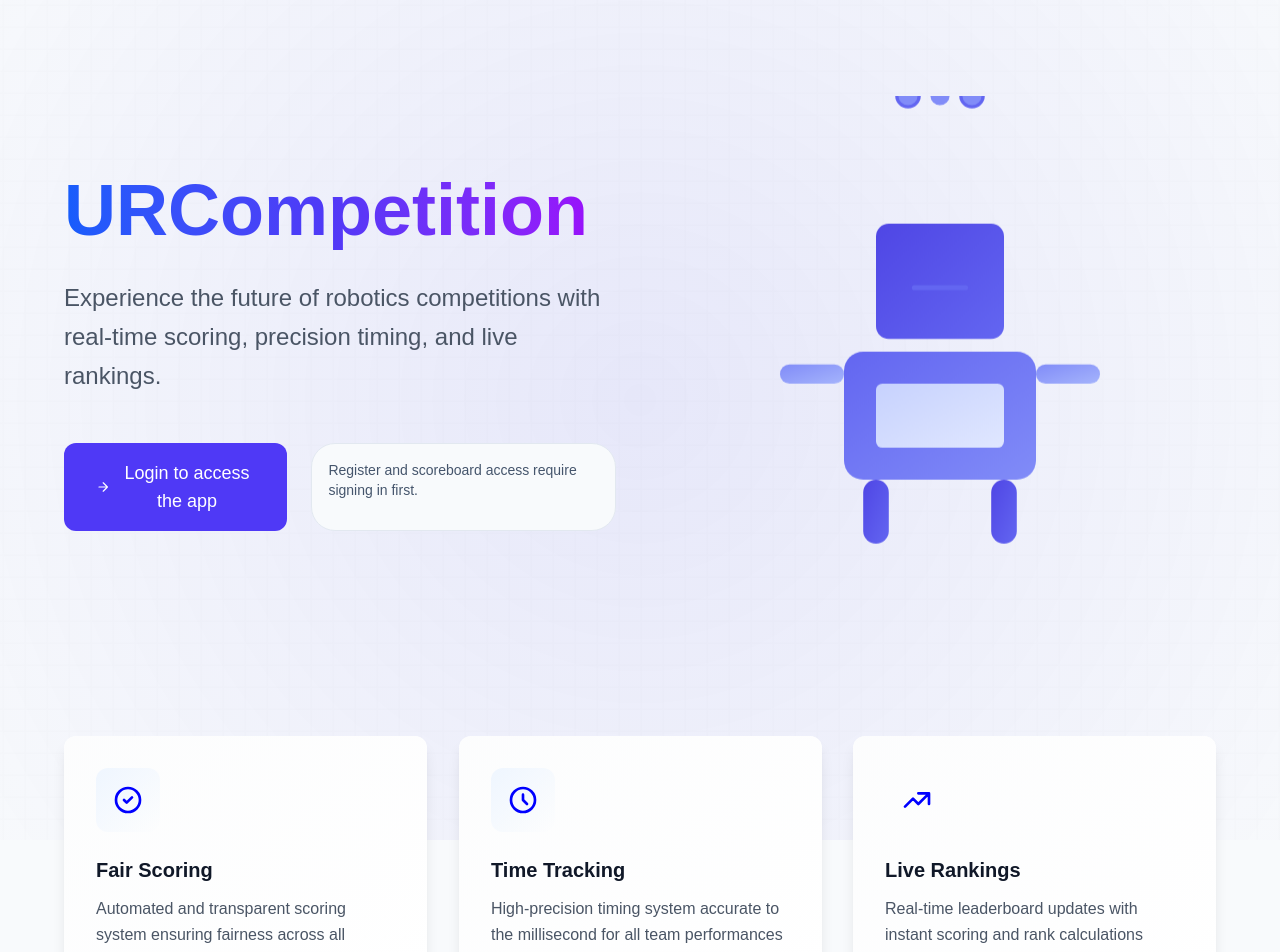
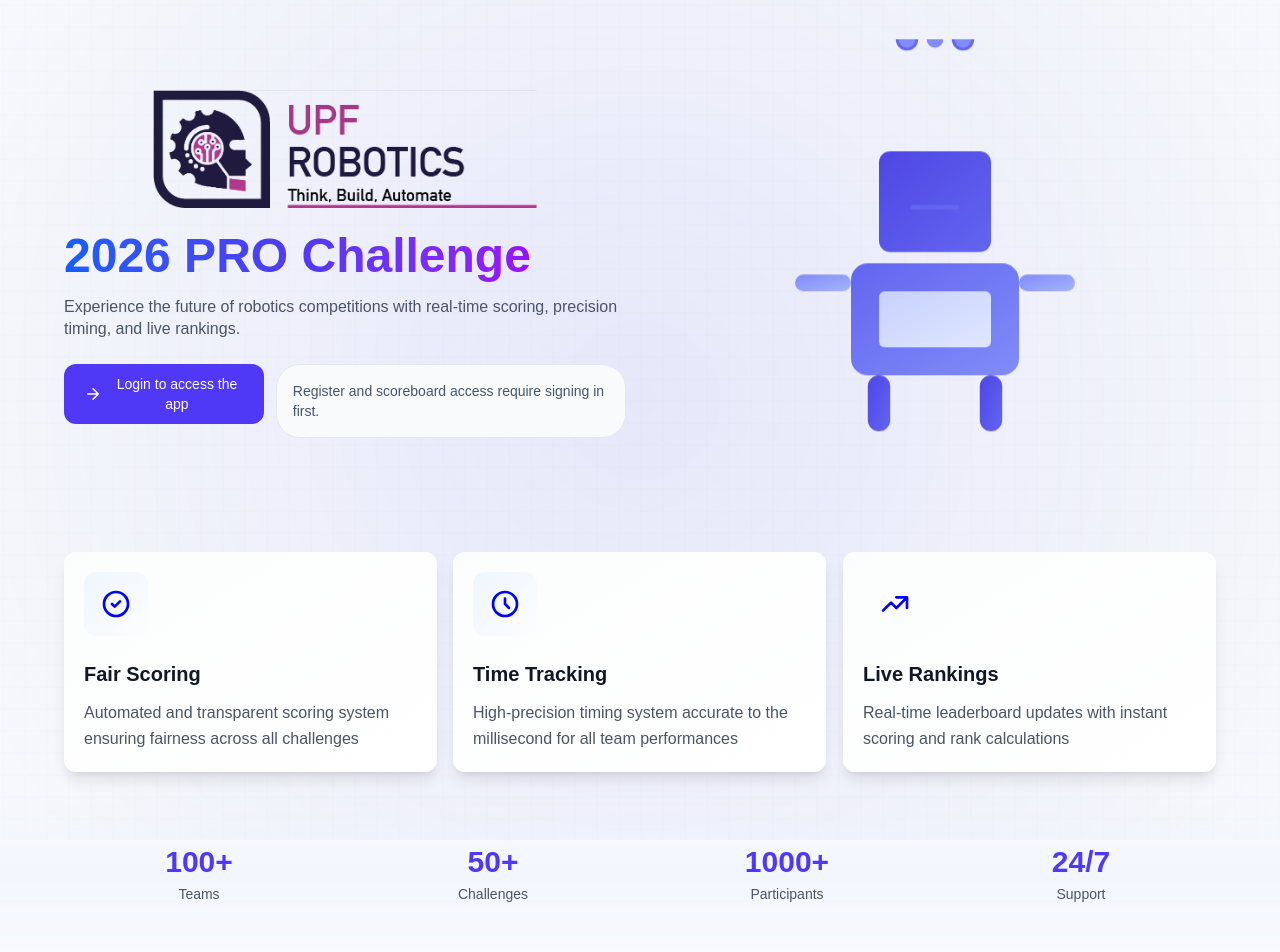
Before and after one commit to otman-dev/urcompetition, a Next.js app: page / in a window 1280 px wide. Shown: the top 952 px of the page. Built offline with nearby package versions, Linux system fonts and the light colour scheme; no server answers.

Commit message:
Your custom message 12

```diff
--- a/src/app/login/page.tsx
+++ b/src/app/login/page.tsx
@@ -50,7 +50,7 @@ export default function LoginPage() {
               type="email"
               value={email}
               onChange={(e) => setEmail(e.target.value)}
-              className="mt-2 w-full rounded-2xl border border-slate-300 bg-slate-50 px-4 py-3 focus:border-indigo-500 focus:outline-none focus:ring-2 focus:ring-indigo-200"
+              className="mt-2 w-full rounded-2xl border border-slate-300 bg-slate-50 px-4 py-3 text-slate-900 focus:border-indigo-500 focus:outline-none focus:ring-2 focus:ring-indigo-200"
               required
             />
           </label>
@@ -61,7 +61,7 @@ export default function LoginPage() {
               type="password"
               value={password}
               onChange={(e) => setPassword(e.target.value)}
-              className="mt-2 w-full rounded-2xl border border-slate-300 bg-slate-50 px-4 py-3 focus:border-indigo-500 focus:outline-none focus:ring-2 focus:ring-indigo-200"
+              className="mt-2 w-full rounded-2xl border border-slate-300 bg-slate-50 px-4 py-3 text-slate-900 focus:border-indigo-500 focus:outline-none focus:ring-2 focus:ring-indigo-200"
               required
             />
           </label>
--- a/src/app/page.tsx
+++ b/src/app/page.tsx
@@ -87,10 +87,10 @@ export default function HomePage() {
 
       {/* Hero Section */}
       <div className="relative">
-        <div className="container mx-auto px-4 pt-24 pb-16">
+        <div className="container mx-auto px-4 pt-10 pb-6">
           <div className="max-w-6xl mx-auto">
             {/* Hero Content */}
-            <div className="flex flex-col lg:flex-row items-center gap-12">
+            <div className="flex flex-col lg:flex-row items-center gap-7">
               {/* Text Content */}
               <div
                 className="flex-1 text-center lg:text-left"
@@ -100,24 +100,31 @@ export default function HomePage() {
                   transition: 'all 1s ease-out',
                 }}
               >
-                <h1 className="text-5xl sm:text-7xl font-bold text-gray-900 mb-8">
+                <div className="mx-auto mb-6 w-full max-w-xs sm:max-w-sm lg:max-w-sm">
+                  <img
+                    src="/UPF LOGO CLUBS-robotique-09.png"
+                    alt="UPF Clubs Robotique Logo"
+                    className="mx-auto h-auto w-full object-contain"
+                  />
+                </div>
+                <h1 className="text-3xl sm:text-5xl font-bold text-gray-900 mb-4">
                   <span className="inline-block transform hover:scale-105 transition-transform duration-300">
                     <span className="relative text-transparent bg-clip-text bg-gradient-to-r from-blue-600 via-indigo-600 to-purple-600 hover:bg-gradient-to-l cursor-default">
-                      URCompetition
+                      2026 PRO Challenge
                       <span className="absolute -inset-1 bg-gradient-to-r from-blue-600/20 via-indigo-600/20 to-purple-600/20 blur-lg opacity-0 group-hover:opacity-100 transition-opacity duration-500" />
                     </span>
                   </span>
                 </h1>
-                <p className="text-xl sm:text-2xl text-gray-600 mb-12 leading-relaxed">
+                <p className="text-sm sm:text-base text-gray-600 mb-6 leading-snug">
                   Experience the future of robotics competitions with real-time scoring, precision timing, and live rankings.
                 </p>
 
                 {/* CTA Buttons */}
-                <div className="flex flex-col sm:flex-row justify-center lg:justify-start gap-6">
+                <div className="flex flex-col sm:flex-row justify-center lg:justify-start gap-3">
                   {authenticated === false ? (
                     <>
                       <Link href="/login" className="group perspective">
-                        <button className="relative w-full sm:w-auto px-8 py-4 text-lg bg-indigo-600 text-white rounded-xl transition-all duration-500 transform hover:scale-105 hover:shadow-[0_8px_30px_rgba(79,70,229,0.3)] overflow-hidden">
+                        <button className="relative w-full sm:w-auto px-5 py-2.5 text-sm bg-indigo-600 text-white rounded-xl transition-all duration-500 transform hover:scale-105 hover:shadow-[0_8px_24px_rgba(79,70,229,0.25)] overflow-hidden">
                           <span className="relative z-10 flex items-center justify-center gap-2">
                             <svg className="w-5 h-5" fill="none" stroke="currentColor" viewBox="0 0 24 24">
                               <path strokeLinecap="round" strokeLinejoin="round" strokeWidth="2" d="M5 12h14m-7-7l7 7-7 7" />
@@ -131,9 +138,10 @@ export default function HomePage() {
                       </div>
                     </>
                   ) : authenticated === true ? (
-                    <>
+                    <div className="flex flex-col gap-4 w-full">
+                      <div className="flex flex-col sm:flex-row justify-center lg:justify-start gap-3">
                         <Link href="/register" className="group perspective">
-                        <button className="relative w-full sm:w-auto px-8 py-4 text-lg bg-gradient-to-r from-blue-600 via-indigo-600 to-purple-600 text-white rounded-xl transition-all duration-500 transform hover:scale-105 hover:shadow-[0_8px_30px_rgba(79,70,229,0.3)] overflow-hidden group-hover:animate-shine">
+                          <button className="relative w-full sm:w-auto px-6 py-3 text-base bg-gradient-to-r from-blue-600 via-indigo-600 to-purple-600 text-white rounded-xl transition-all duration-500 transform hover:scale-105 hover:shadow-[0_8px_30px_rgba(79,70,229,0.3)] overflow-hidden group-hover:animate-shine">
                             <span className="relative z-10 flex items-center justify-center gap-2">
                               <svg className="w-5 h-5" fill="none" stroke="currentColor" viewBox="0 0 24 24">
                                 <path strokeLinecap="round" strokeLinejoin="round" strokeWidth="2" d="M12 6v6m0 0v6m0-6h6m-6 0H6"/>
@@ -144,7 +152,7 @@ export default function HomePage() {
                           </button>
                         </Link>
                         <Link href="/scoreboard" className="group perspective">
-                        <button className="relative w-full sm:w-auto px-8 py-4 text-lg bg-white text-indigo-600 border-2 border-indigo-600/20 rounded-xl transition-all duration-500 transform hover:scale-105 hover:shadow-[0_8px_30px_rgba(79,70,229,0.2)] hover:border-indigo-600">
+                          <button className="relative w-full sm:w-auto px-6 py-3 text-base bg-white text-indigo-600 border-2 border-indigo-600/20 rounded-xl transition-all duration-500 transform hover:scale-105 hover:shadow-[0_8px_30px_rgba(79,70,229,0.2)] hover:border-indigo-600">
                             <span className="relative z-10 flex items-center justify-center gap-2">
                               <svg className="w-5 h-5" fill="none" stroke="currentColor" viewBox="0 0 24 24">
                                 <path strokeLinecap="round" strokeLinejoin="round" strokeWidth="2" d="M9 19v-6a2 2 0 00-2-2H5a2 2 0 00-2 2v6a2 2 0 002 2h2a2 2 0 002-2zm0 0V9a2 2 0 012-2h2a2 2 0 012 2v10m-6 0a2 2 0 002 2h2a2 2 0 002-2m0 0V5a2 2 0 012-2h2a2 2 0 012 2v14a2 2 0 01-2 2h-2a2 2 0 01-2-2z"/>
@@ -153,10 +161,12 @@ export default function HomePage() {
                             </span>
                           </button>
                         </Link>
+                      </div>
+                      <div className="flex flex-col sm:flex-row justify-center lg:justify-start gap-3">
                         <Link href="/admin/users" className="group perspective">
-                        <button className="relative w-full sm:w-auto px-8 py-4 text-lg bg-slate-900 text-white rounded-xl transition-all duration-500 transform hover:scale-105 hover:shadow-[0_8px_30px_rgba(15,23,42,0.3)]">
+                          <button className="relative w-full sm:w-auto px-6 py-3 text-sm bg-white text-slate-900 border border-slate-200 rounded-xl transition-all duration-500 transform hover:scale-105 hover:border-slate-300 hover:bg-slate-100 shadow-sm">
                             <span className="relative z-10 flex items-center justify-center gap-2">
-                            <svg className="w-5 h-5" fill="none" stroke="currentColor" viewBox="0 0 24 24">
+                              <svg className="w-5 h-5 text-slate-700" fill="none" stroke="currentColor" viewBox="0 0 24 24">
                                 <path strokeLinecap="round" strokeLinejoin="round" strokeWidth="2" d="M12 4v16m8-8H4"/>
                               </svg>
                               Manage Users
@@ -164,9 +174,9 @@ export default function HomePage() {
                           </button>
                         </Link>
                         <Link href="/admin/config" className="group perspective">
-                        <button className="relative w-full sm:w-auto px-8 py-4 text-lg bg-slate-700 text-white rounded-xl transition-all duration-500 transform hover:scale-105 hover:shadow-[0_8px_30px_rgba(15,23,42,0.3)]">
+                          <button className="relative w-full sm:w-auto px-6 py-3 text-sm bg-slate-100 text-slate-900 border border-slate-200 rounded-xl transition-all duration-500 transform hover:scale-105 hover:border-slate-300 hover:bg-slate-200 shadow-sm">
                             <span className="relative z-10 flex items-center justify-center gap-2">
-                            <svg className="w-5 h-5" fill="none" stroke="currentColor" viewBox="0 0 24 24">
+                              <svg className="w-5 h-5 text-slate-700" fill="none" stroke="currentColor" viewBox="0 0 24 24">
                                 <path strokeLinecap="round" strokeLinejoin="round" strokeWidth="2" d="M12 4v16m8-8H4"/>
                               </svg>
                               Configure Challenges
@@ -176,7 +186,7 @@ export default function HomePage() {
                         <button
                           type="button"
                           onClick={handleLogout}
-                        className="relative w-full sm:w-auto px-8 py-4 text-lg bg-red-600 text-white rounded-xl transition-all duration-500 transform hover:scale-105 hover:shadow-[0_8px_30px_rgba(220,38,38,0.3)]"
+                          className="relative w-full sm:w-auto px-6 py-3 text-sm bg-red-600 text-white rounded-xl transition-all duration-500 transform hover:scale-105 hover:shadow-[0_8px_24px_rgba(220,38,38,0.25)]"
                         >
                           <span className="relative z-10 flex items-center justify-center gap-2">
                             <svg className="w-5 h-5" fill="none" stroke="currentColor" viewBox="0 0 24 24">
@@ -185,7 +195,8 @@ export default function HomePage() {
                             Logout
                           </span>
                         </button>
-                    </>
+                      </div>
+                    </div>
                   ) : (
                     <div className="w-full sm:w-auto rounded-3xl border border-slate-200 bg-slate-50 p-4 text-sm text-slate-600">
                       Loading authentication status...
@@ -207,9 +218,9 @@ export default function HomePage() {
                 <Image
                   src="/robot.svg"
                   alt="Robot illustration"
-                  width={600}
-                  height={600}
-                  className="w-full h-auto max-w-lg mx-auto animate-float"
+                  width={520}
+                  height={520}
+                  className="w-full h-auto max-w-md mx-auto animate-float"
                   priority
                 />
               </div>
@@ -217,7 +228,7 @@ export default function HomePage() {
 
             {/* Feature Cards */}
             <div
-              className="mt-32 grid grid-cols-1 md:grid-cols-3 gap-8"
+              className="mt-16 grid grid-cols-1 md:grid-cols-3 gap-4"
               style={{
                 transform: isLoaded ? 'translateY(0)' : 'translateY(2rem)',
                 opacity: isLoaded ? 1 : 0,
@@ -252,7 +263,7 @@ export default function HomePage() {
               ].map((feature, index) => (
                 <div
                   key={feature.title}
-                  className="group relative p-8 bg-white rounded-xl shadow-lg hover:shadow-xl transition-all duration-500 transform hover:-translate-y-2 overflow-hidden"
+                  className="group relative p-5 bg-white rounded-xl shadow-lg hover:shadow-xl transition-all duration-500 transform hover:-translate-y-1 overflow-hidden"
                   onMouseEnter={() => setActiveFeature(index)}
                   onMouseLeave={() => setActiveFeature(null)}
                   style={{
@@ -288,7 +299,7 @@ export default function HomePage() {
 
       {/* Statistics Section */}
       <div
-        className="relative py-24 bg-gradient-to-b from-transparent via-indigo-50/50 to-transparent"
+        className="relative py-12 bg-gradient-to-b from-transparent via-indigo-50/50 to-transparent"
         style={{
           transform: isLoaded ? 'translateY(0)' : 'translateY(2rem)',
           opacity: isLoaded ? 1 : 0,
@@ -297,7 +308,7 @@ export default function HomePage() {
         }}
       >
         <div className="container mx-auto px-4">
-          <div className="max-w-6xl mx-auto grid grid-cols-2 md:grid-cols-4 gap-8 text-center">
+          <div className="max-w-6xl mx-auto grid grid-cols-2 md:grid-cols-4 gap-6 text-center">
             {[
               { value: '100+', label: 'Teams' },
               { value: '50+', label: 'Challenges' },
@@ -305,10 +316,10 @@ export default function HomePage() {
               { value: '24/7', label: 'Support' }
             ].map((stat, index) => (
               <div key={stat.label} className="group">
-                <div className="text-4xl font-bold text-indigo-600 mb-2 group-hover:scale-110 transition-transform duration-300">
+                <div className="text-3xl font-bold text-indigo-600 mb-1 group-hover:scale-110 transition-transform duration-300">
                   {stat.value}
                 </div>
-                <div className="text-gray-600">{stat.label}</div>
+                <div className="text-sm text-gray-600">{stat.label}</div>
               </div>
             ))}
           </div>
@@ -317,7 +328,7 @@ export default function HomePage() {
 
       {/* Footer */}
       <footer
-        className="relative py-12 bg-gradient-to-t from-white/80 to-transparent"
+        className="relative py-6 bg-transparent"
         style={{
           transform: isLoaded ? 'translateY(0)' : 'translateY(2rem)',
           opacity: isLoaded ? 1 : 0,
@@ -332,7 +343,7 @@ export default function HomePage() {
               MOUHIB Otman
             </span>
             <span className="mx-2">•</span>
-            <span className="text-gray-500">{new Date().getFullYear()}</span>
+            <span className="text-gray-500">2025</span>
           </p>
         </div>
       </footer>
--- a/src/app/signup/page.tsx
+++ b/src/app/signup/page.tsx
@@ -50,7 +50,7 @@ export default function SignupPage() {
               type="email"
               value={email}
               onChange={(e) => setEmail(e.target.value)}
-              className="mt-2 w-full rounded-2xl border border-slate-300 bg-slate-50 px-4 py-3 focus:border-indigo-500 focus:outline-none focus:ring-2 focus:ring-indigo-200"
+              className="mt-2 w-full rounded-2xl border border-slate-300 bg-slate-50 px-4 py-3 text-slate-900 focus:border-indigo-500 focus:outline-none focus:ring-2 focus:ring-indigo-200"
               required
             />
           </label>
@@ -61,7 +61,7 @@ export default function SignupPage() {
               type="password"
               value={password}
               onChange={(e) => setPassword(e.target.value)}
-              className="mt-2 w-full rounded-2xl border border-slate-300 bg-slate-50 px-4 py-3 focus:border-indigo-500 focus:outline-none focus:ring-2 focus:ring-indigo-200"
+              className="mt-2 w-full rounded-2xl border border-slate-300 bg-slate-50 px-4 py-3 text-slate-900 focus:border-indigo-500 focus:outline-none focus:ring-2 focus:ring-indigo-200"
               required
               minLength={6}
             />
```
Also changed, not shown: public/UPF LOGO CLUBS-robotique-09.png (added). Lines whose indentation alone changed are shown as unchanged.
